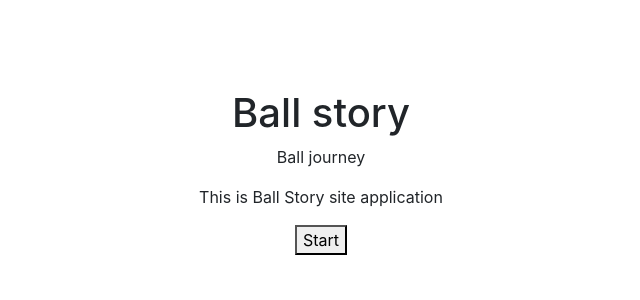
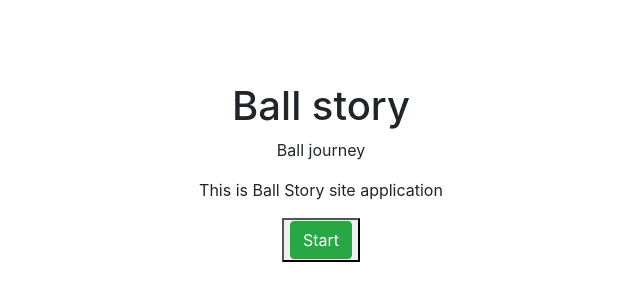
Before and after one commit to speedy4all/estival-2, a React (Create React App) app: page / in a window 1280 px wide. Shown: the part 228-528 px from the top of the page, without its empty margins (319-959 px from the left). Built offline with nearby package versions, Linux system fonts and the light colour scheme.

Commit message:
Color button

```diff
--- a/src/components/Home.jsx
+++ b/src/components/Home.jsx
@@ -1,5 +1,6 @@
 import React from "react";
 import "../Stile.css"
+import { Button } from 'reactstrap';
 
 const Home = props => {
   return (
@@ -8,10 +9,11 @@ const Home = props => {
       <div>
         <h1>Ball story</h1>
         <p>Ball journey</p>
-        <p>This is Ball          Story        site application</p>
-        <button onClick={() => {
+        <p>This is Ball Story site application</p>
+        <button   onClick={() => {
             props.switchPage("About");
-        }} >Start</button>
+        }} ><Button color="success">Start</Button>{' '}</button>
+
       </div>
     </React.Fragment>
   );
```
